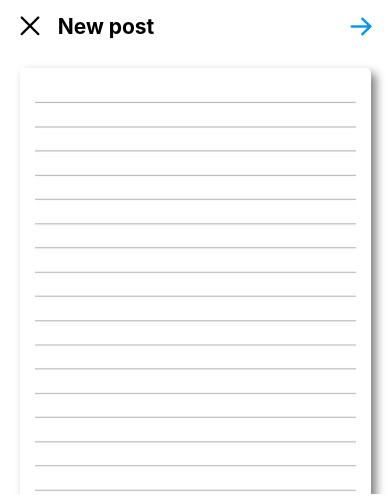
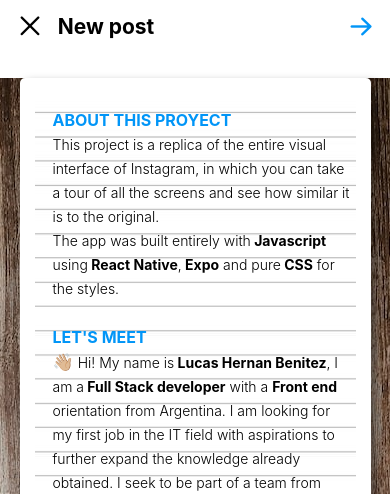
Before and after one commit to LucasHeernan/my-instagram, a React Native app: screen /NewPost in a window 390 px wide. Shown: the top 496 px of the page. Built offline with nearby package versions, Linux system fonts and the light colour scheme.

Commit message:
For better

```diff
--- a/src/screens/NewPost.js
+++ b/src/screens/NewPost.js
@@ -32,16 +32,14 @@ export default function NewPost() {
 
 
       <ScrollView showsVerticalScrollIndicator={false}>
-
-        <View
-          style={{
-            width: "100%",
-            alignItems: "center",
-            paddingVertical: 15,
-          }}
-        >
+        <View style={{ width: "100%", alignItems: "center", paddingVertical: 25 }}>
+          <Image
+            source={require("../../assets/madera3.jpg")}
+            style={{ position:"absolute", width: "100%" }}
+          />
           <View
             style={{
+              position: "relative",
               width: "90%",
               backgroundColor: '#FFFFFF',
               borderRadius: 5,
@@ -60,14 +58,33 @@ export default function NewPost() {
               source={require("../../assets/sheet1.jpg")}
               style={{ width: "100%" }}
             />
-            <Image
-              source={require("../../assets/sheet1.jpg")}
-              style={{ width: "100%" }}
-            />
+            <View style={{ position: "absolute", paddingHorizontal: 18, paddingVertical: 15 }}>
+              <Text style={{ lineHeight: 24, fontWeight: "300" }}>
+                <Text style={{ fontSize: 16, fontWeight: "bold", color: "#0195F7" }}>ABOUT THIS PROYECT</Text>{'\n'}
+                This project is a replica of the entire visual interface of Instagram,
+                in which you can take a tour of all the screens and see how similar it is to the original.{'\n'}
+                The app was built entirely with
+                <Text style={{ fontWeight: "bold" }}> Javascript </Text> using
+                <Text style={{ fontWeight: "bold" }}> React Native</Text>,
+                <Text style={{ fontWeight: "bold" }}> Expo</Text> and pure
+                <Text style={{ fontWeight: "bold" }}> CSS</Text> for the styles.
+                {'\n'}{'\n'}
+                <Text style={{ fontSize: 16, fontWeight: "bold", color: "#0195F7" }}>LET'S MEET</Text>
+                {'\n'}
+                <Text style={{ fontSize: 17 }}>👋🏼</Text> Hi! My name is<Text style={{ fontWeight: "bold" }}> Lucas Hernan Benitez</Text>, I am a
+                <Text style={{ fontWeight: "bold" }}> Full Stack developer</Text> with a <Text style={{ fontWeight: "bold" }}>Front end</Text> orientation from Argentina.
+                I am looking for my first job in the IT field with aspirations to further expand the knowledge already obtained.
+                I seek to be part of a team from which I can learn their skills and qualities.
+                {'\n'}
+                I consider myself a committed and persevering person when it comes to meeting the goals set,
+                dedicating myself proactively, adapting to different scenarios, achieving solutions to existing problems.
+                This project is a sample of what I can achieve if I set my mind to it.
+              </Text>
+            </View>
           </View>
         </View>
 
-        <View style={{ paddingHorizontal: 20 }}>
+        {/* <View style={{ paddingHorizontal: 20 }}>
           <Text
             style={{
               fontSize: 20,
@@ -109,7 +126,7 @@ export default function NewPost() {
             dedicating myself proactively, adapting to different scenarios, achieving solutions to existing problems.
             This project is a sample of what I can achieve if I set my mind to it.
           </Text>
-        </View>
+        </View> */}
 
       </ScrollView>
 
```
Also changed, not shown: assets/madera3.jpg (added).
